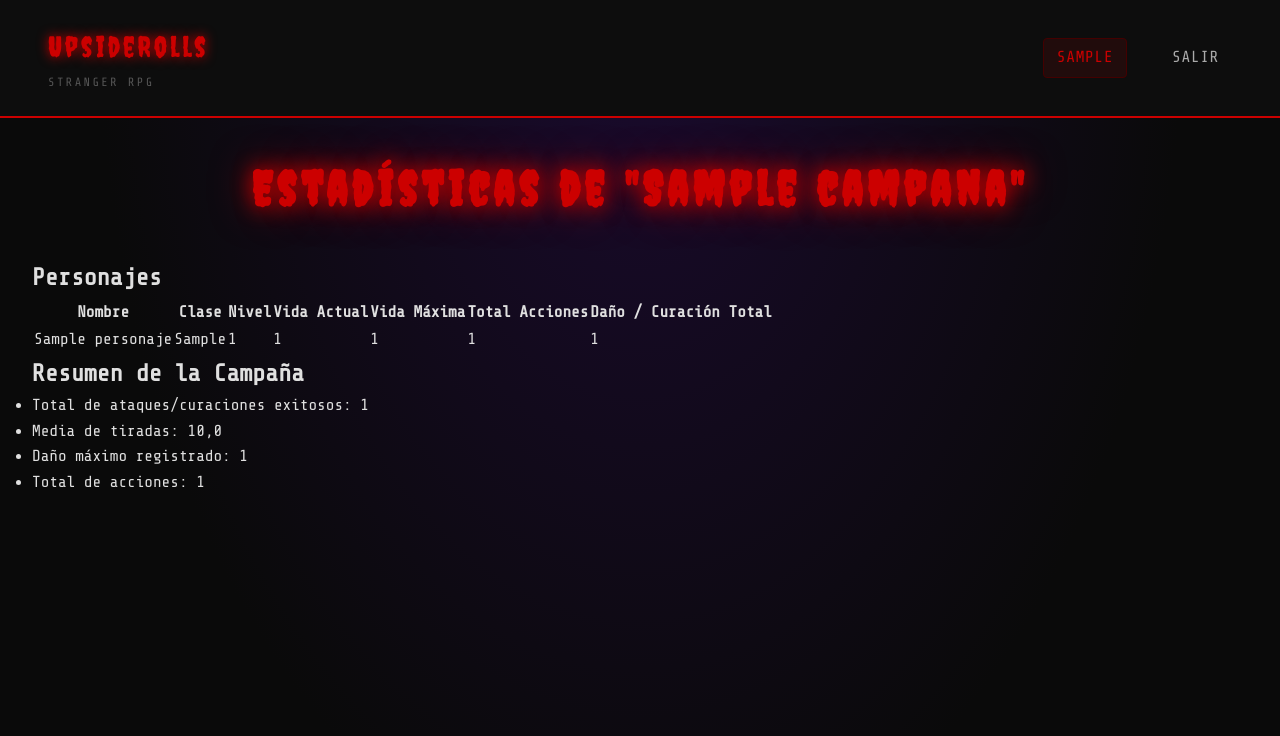
After one commit to amor709/UpsideRolls-StrangerRPG, a Django app: page /1/stats/ in a window 1280 px wide. The commit adds this page. Shown: the top 736 px of the page. Run offline with Django 5.2, Linux system fonts and the light colour scheme; a user stored in the database is signed in; tables that the repository leaves empty hold one stand-in row (values such as "Sample post").

Commit message:
integracion de las stats correctamente

```diff
--- a/game/templates/game/campana.html
+++ b/game/templates/game/campana.html
@@ -15,7 +15,7 @@
         {% endif %}
         <a href="{% url 'game:personaje_list' %}" class="btn btn-primary">Personajes</a>
         <a href="{% url 'game:batalla' %}" class="btn btn-primary">A la batalla</a>
-
+        <a href="{% url 'game:stats_campana' campana.pk %}" class="btn btn-info">Ver estadísticas</a>
 
 
     {% else %}
--- /dev/null
+++ b/game/templates/game/stats.html
@@ -0,0 +1,51 @@
+{% extends 'base.html' %}
+
+{% block title %}Estadísticas de la Campaña{% endblock %}
+
+{% block content %}
+<h1>Estadísticas de "{{ campana.titulo }}"</h1>
+
+<div class="personajes-stats">
+    <h2>Personajes</h2>
+    <table>
+        <thead>
+            <tr>
+                <th>Nombre</th>
+                <th>Clase</th>
+                <th>Nivel</th>
+                <th>Vida Actual</th>
+                <th>Vida Máxima</th>
+                <th>Total Acciones</th>
+                <th>Daño / Curación Total</th>
+            </tr>
+        </thead>
+        <tbody>
+            {% for personaje in personajes %}
+            <tr>
+                <td>{{ personaje.nombre }}</td>
+                <td>{{ personaje.clase }}</td>
+                <td>{{ personaje.nivel }}</td>
+                <td>{{ personaje.vida_actual }}</td>
+                <td>{{ personaje.vida_maxima }}</td>
+                <td>{{ personaje.total_acciones }}</td>
+                <td>{{ personaje.dano_total }}</td>
+            </tr>
+            {% empty %}
+            <tr>
+                <td colspan="7">No hay personajes en esta campaña.</td>
+            </tr>
+            {% endfor %}
+        </tbody>
+    </table>
+</div>
+
+<div class="campana-stats">
+    <h2>Resumen de la Campaña</h2>
+    <ul>
+        <li>Total de ataques/curaciones exitosos: {{ logs_exito }}</li>
+        <li>Media de tiradas: {{ stats.media_tirada|default:"0" }}</li>
+        <li>Daño máximo registrado: {{ stats.max_dano|default:"0" }}</li>
+        <li>Total de acciones: {{ stats.total_acciones|default:"0" }}</li>
+    </ul>
+</div>
+{% endblock %}
--- a/game/urls.py
+++ b/game/urls.py
@@ -1,8 +1,10 @@
 from django.urls import path
 from . import views
+from .analytics import StatsCampanaView
 app_name = 'game'
 
 urlpatterns = [
+    path('<int:pk>/stats/', StatsCampanaView.as_view(), name='stats_campana'),
     path('', views.CampanaView.as_view(), name='campana'),
     path('crear/', views.CampanaCreateView.as_view(), name='campana_create'),
     path('editar/', views.CampanaUpdateView.as_view(), name='campana_update'),
```
